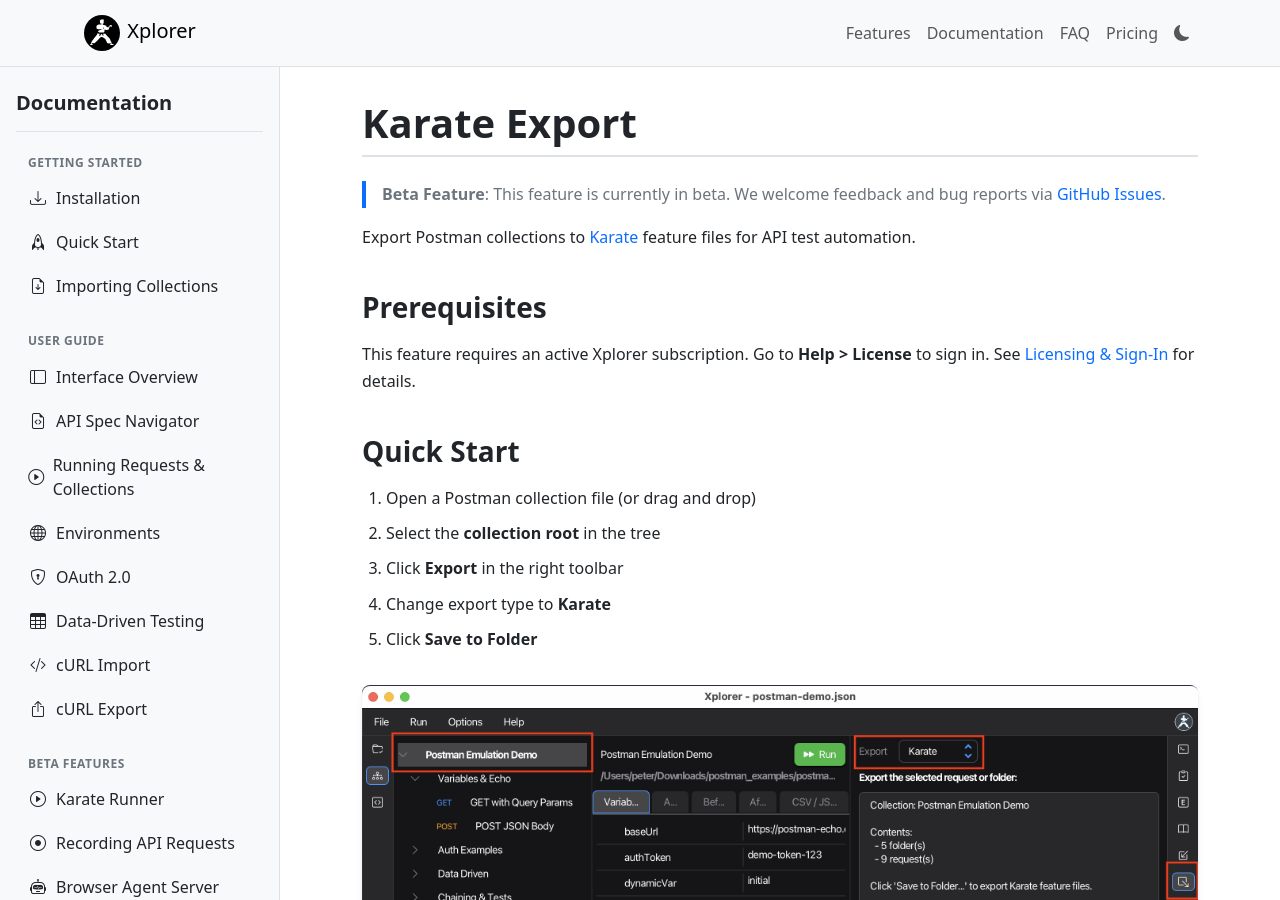
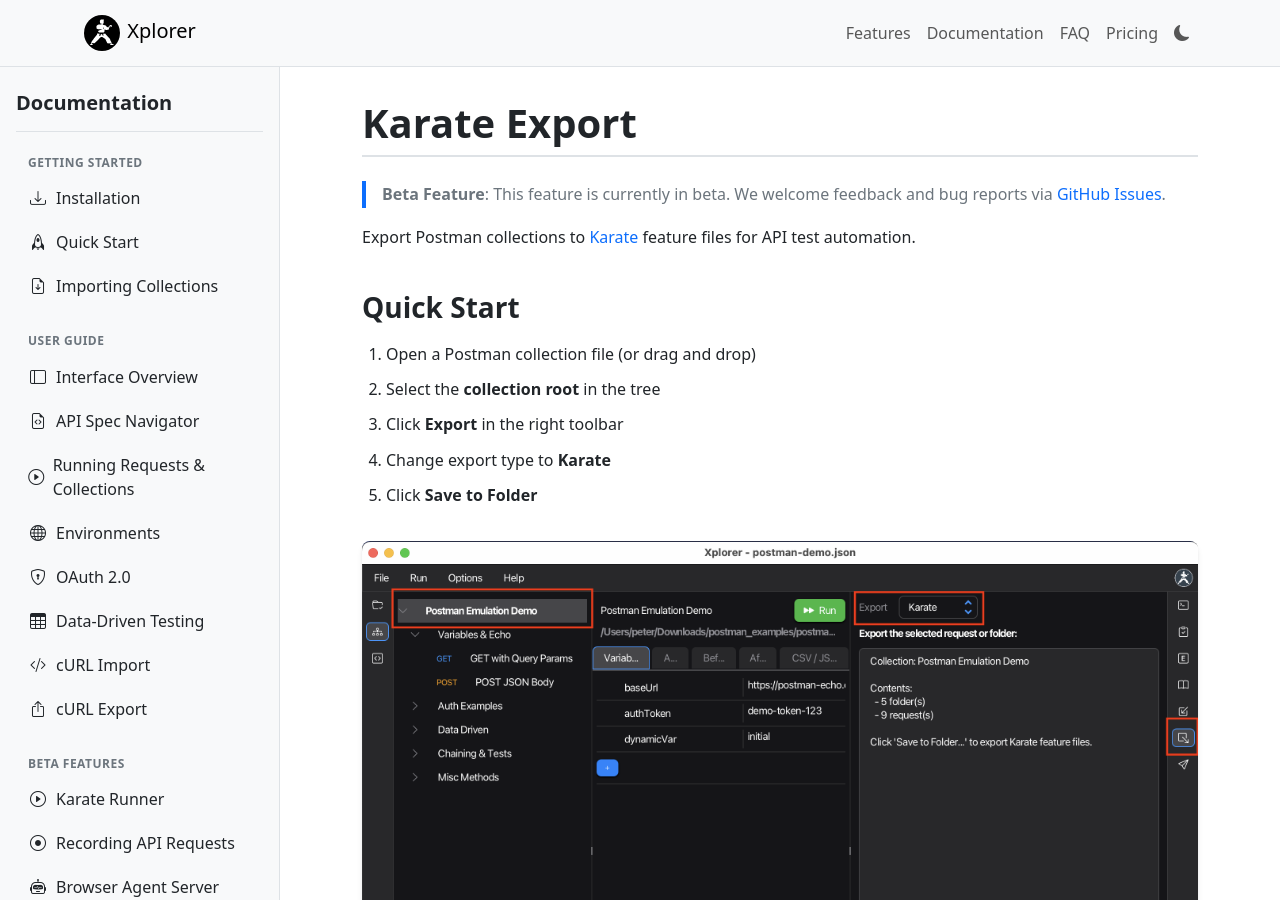
Before and after one commit to karatelabs/xplorer, a Jekyll site: the page built from docs/karate-export.md, in a window 1280 px wide and 900 px high. Built offline with Jekyll 4.4.1, drawn with Linux system fonts in a browser that asks for light colours; some of the changed text lies outside the part shown.

Commit message:
fix: Karate Export does not require subscription
- Removed Prerequisites section from karate-export.md
- Updated licensing.md to remove Karate Export from subscription features
- Updated Next Steps links

Co-Authored-By: Claude Opus 4.5 <noreply@anthropic.com>

```diff
--- a/docs/karate-export.md
+++ b/docs/karate-export.md
@@ -8,10 +8,6 @@ title: Karate Export
 > **Beta Feature**: This feature is currently in beta. We welcome feedback and bug reports via [GitHub Issues](https://github.com/karatelabs/xplorer/issues).
 
 Export Postman collections to [Karate](https://karatelabs.io/karate) feature files for API test automation.
-
-## Prerequisites
-
-This feature requires an active Xplorer subscription. Go to **Help > License** to sign in. See [Licensing & Sign-In]({{ '/docs/licensing/' | relative_url }}) for details.
 
 ## Quick Start
 
@@ -53,5 +49,5 @@ You can also export a single request or folder instead of the entire collection:
 
 ## Next Steps
 
-- [Licensing & Sign-In]({{ '/docs/licensing/' | relative_url }}) - Manage your subscription
+- [Karate Runner]({{ '/docs/karate-runner/' | relative_url }}) - Run Karate tests in Xplorer
 - [cURL Export]({{ '/docs/curl-export/' | relative_url }}) - Export as cURL commands
```
Also changed, not shown: docs/licensing.md (+0 -1 lines).
